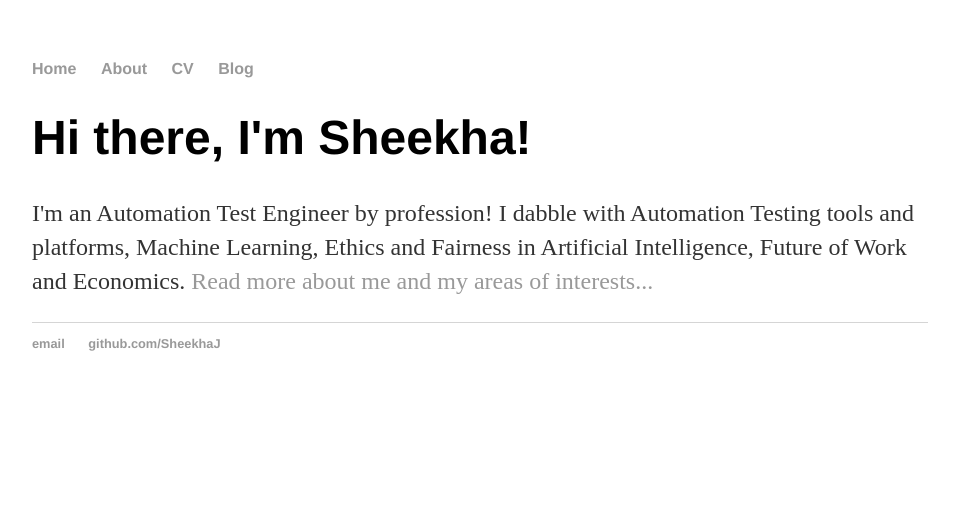
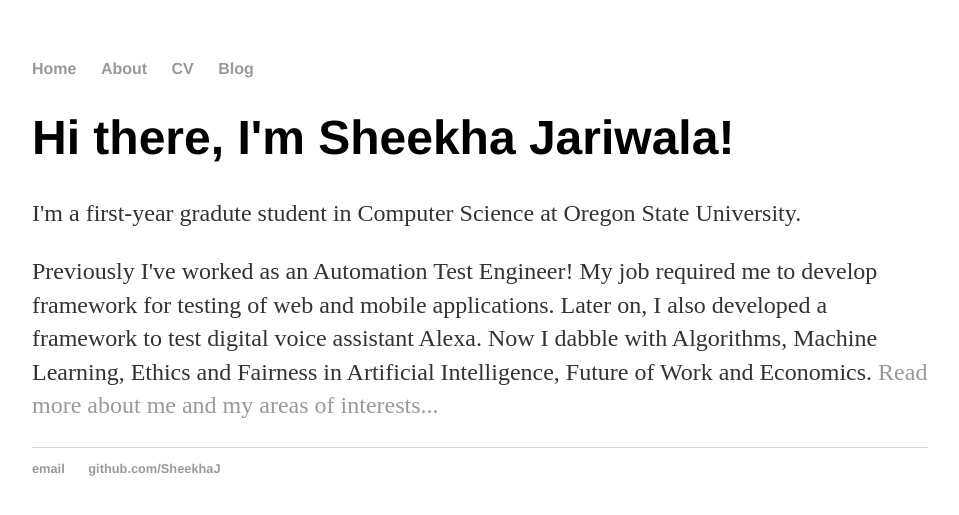
Before and after one commit to SheekhaJ/SheekhaJ.github.io, a Jekyll site: the page built from index.html, in a window 1280 px wide. Shown: the top 515 px of the page, without its empty margins (160-1119 px from the left). Built offline with Jekyll 4.4.1, drawn with Linux system fonts in a browser that asks for light colours.

Commit message:
Updated status as grad student.

```diff
--- a/index.html
+++ b/index.html
@@ -3,6 +3,8 @@ layout: default
 title: Sheekha J
 ---
 <div class="blurb">
-	<h1>Hi there, I'm Sheekha!</h1>
-	<p>I'm an Automation Test Engineer by profession! I dabble with Automation Testing tools and platforms, Machine Learning, Ethics and Fairness in Artificial Intelligence, Future of Work and Economics. <a href="/about">Read more about me and my areas of interests...</a></p>
+	<h1>Hi there, I'm Sheekha Jariwala!</h1>
+	<p>I'm a first-year gradute student in Computer Science at Oregon State University.</p>
+	<p>Previously I've worked as an Automation Test Engineer! My job required me to develop framework for testing of web and mobile applications. Later on, I also developed a framework to test digital voice assistant Alexa.
+		Now I dabble with Algorithms, Machine Learning, Ethics and Fairness in Artificial Intelligence, Future of Work and Economics. <a href="/about">Read more about me and my areas of interests...</a></p>
 </div><!-- /.blurb -->
```
